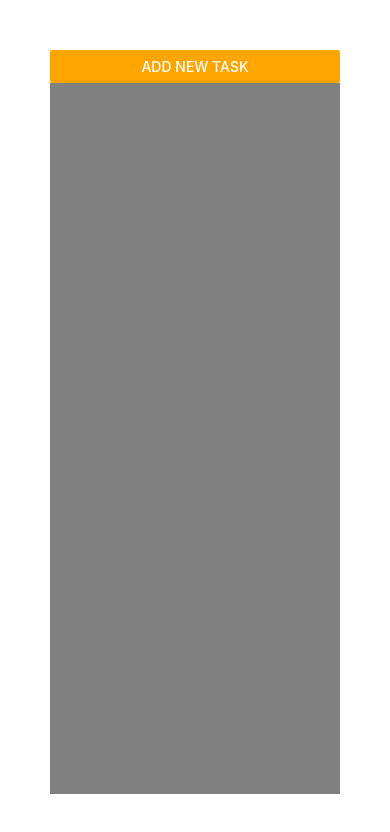
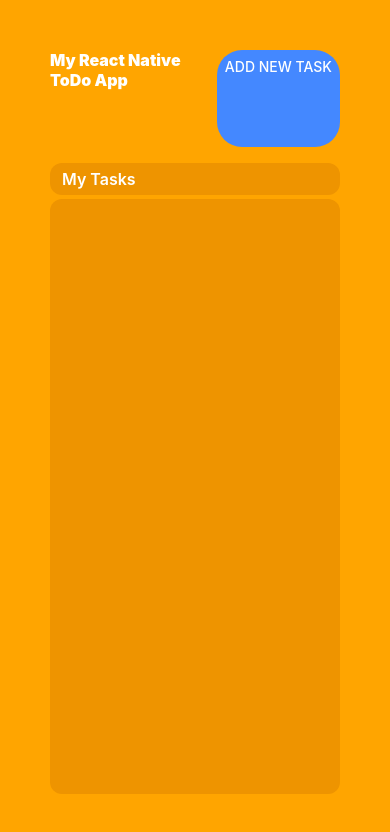
Before and after one commit to SpiderAndCat/reactNative_ToDoApp, a React Native app: screen / in a window 390 px wide. Shown: the top 832 px of the page. Built offline with nearby package versions, Linux system fonts and the light colour scheme.

Commit message:
styling update

```diff
--- a/App.js
+++ b/App.js
@@ -1,5 +1,5 @@
 import {useState} from 'react';
-import { StyleSheet, View, FlatList, Button } from 'react-native';
+import { StyleSheet, View, FlatList, Button, Text } from 'react-native';
 //import { Button } from 'react-native-web';
 import { StatusBar } from 'expo-status-bar';
 
@@ -31,9 +31,18 @@ export default function App() {
     <>
       <StatusBar style='light'/>
       <View style={styles.container}>
-        <Button onPress={startAddTaskHandler} title='Add New Task' color="orange"/>
+
+        <View style={styles.start}>
+          <Text style={styles.title}>My React Native ToDo App</Text>
+          <View style={styles.button}>
+            <Button onPress={startAddTaskHandler} title='Add New Task' color='none'/>
+          </View>
+        </View>
+
 
         <TaskInput visible={modalIsVisible} onAddTask={addTaskHandler} onCancel={endAddTaskHandler}/>
+
+        <Text style={styles.header}>My Tasks</Text>
 
         <View style={styles.tasksContainer}>
           <FlatList
@@ -56,12 +65,48 @@ export default function App() {
 
 const styles = StyleSheet.create({
   container: {
+    backgroundColor: '#FFA500',
     padding: 50,
     flex: 1
+  },
+  start: {
+    flex: 1,
+    flexDirection: 'row'
+  },
+  title: {
+    fontWeight: 900,
+    fontSize: '1em',
+    marginBottom: 8,
+    color: "white",
+    flex: 3
+  },
+  header: {
+    fontWeight: 600,
+    fontSize: '1em',
+    paddingHorizontal: 12,
+    paddingVertical: 6,
+    marginBottom: 4,
+    color: "white",
+    backgroundColor: "#EE9400",
+    borderRadius: 12
+
+
   },
   tasksContainer: {
     flex: 5,
     padding: 16,
-    backgroundColor: 'gray'
+    backgroundColor: '#EE9400',
+    borderRadius: 12
+
+  },
+  button: {
+    backgroundColor:"#4488FF",
+    marginBottom: 16,
+    borderRadius: 25
   }
 });
+
+/*
+#4169E1
+#FF6B35
+*/
--- a/components/TaskInput.jsx
+++ b/components/TaskInput.jsx
@@ -43,16 +43,17 @@ const styles = StyleSheet.create({
         alignItems: 'center',
         justifyContent: 'center',
         marginBottom: 16,
-        borderBottomWidth: 1,
-        padding: 16
+        padding: 16,
+        backgroundColor: '#4169E1'
     },
       textInput: {
         maxHeight: 55,
         width: '80%',
-
+        color: 'white',
         padding: 8,
         borderWidth: 1,
-        borderColor: 'blue',
+        borderColor: 'white',
+        backgroundColor: '#EE9400',
         height: '100%'
       },
       buttonContainer: {
@@ -63,3 +64,10 @@ const styles = StyleSheet.create({
         marginHorizontal: 4
       },
   });
+
+  /*
+#4169E1
+#FF6B35
+
+'#EE9400'
+*/
```
